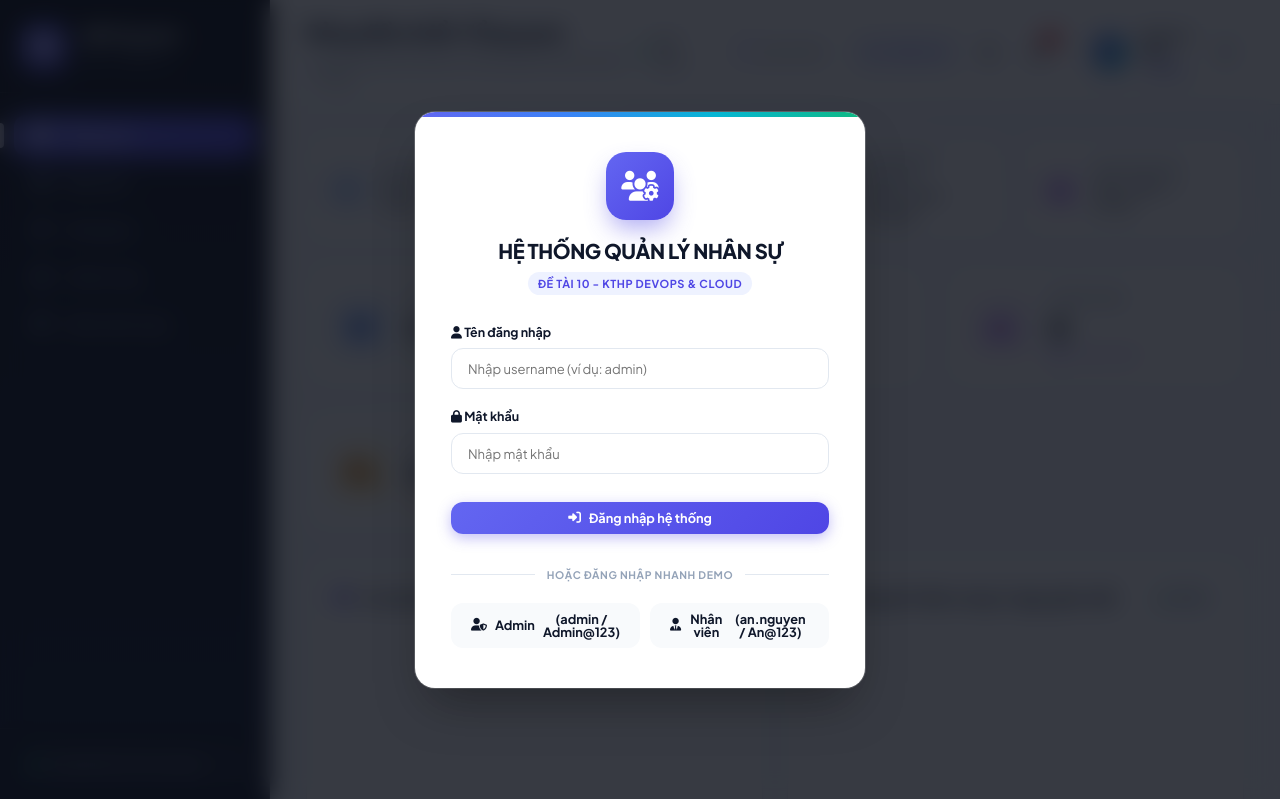
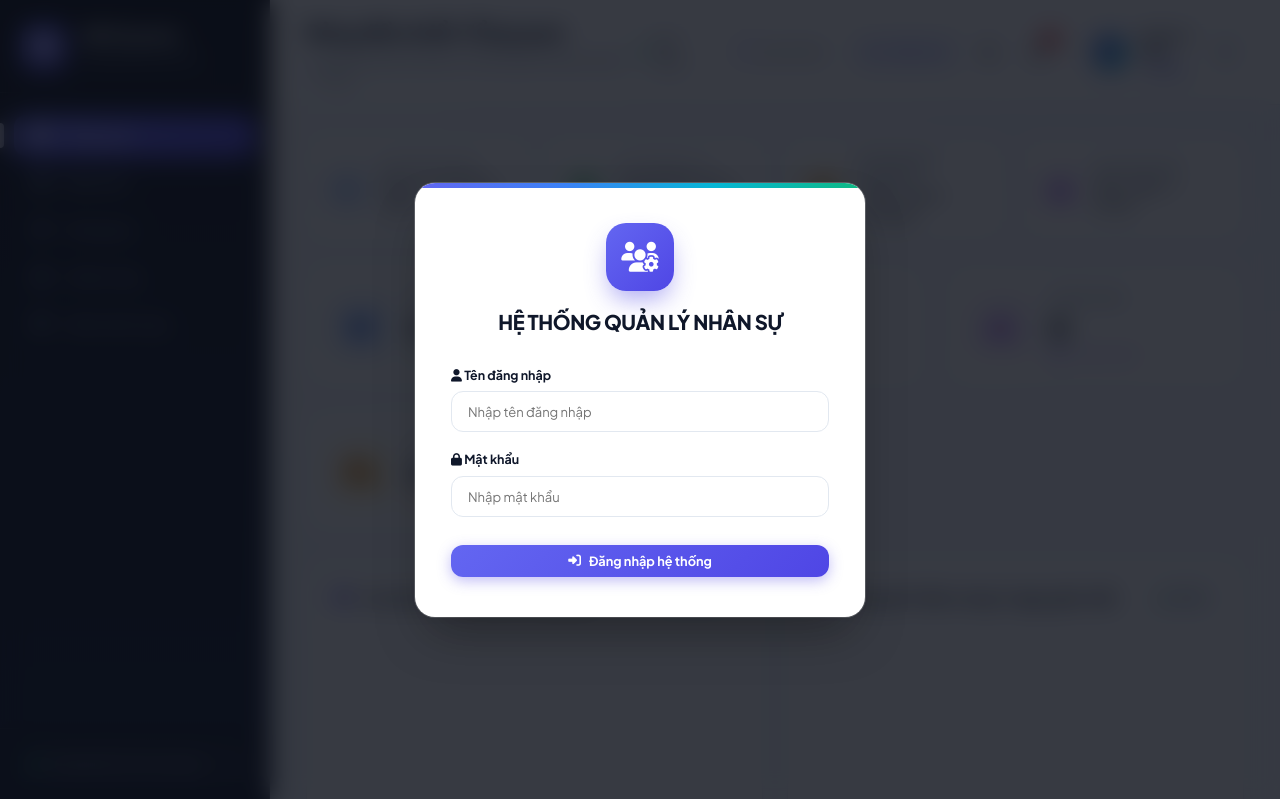
Before and after one commit to Qtruong26/H-th-ng-Qu-n-l-Nh-n-s-HRM-, a website: page app/src/public/index.html in a window 1280 px wide. Shown: the top 799 px of the page. Drawn offline with nearby package versions, Linux system fonts and the light colour scheme.

Commit message:
refactor(ui): bỏ phần đăng nhập nhanh demo và dòng đề tài ở modal đăng nhập

```diff
--- a/app/src/public/index.html
+++ b/app/src/public/index.html
@@ -3,7 +3,7 @@
 <head>
   <meta charset="UTF-8">
   <meta name="viewport" content="width=device-width, initial-scale=1.0">
-  <title>Hệ thống Quản lý Nhân sự (HRM) - KTHP Đề 10</title>
+  <title>Hệ thống Quản lý Nhân sự (HRM) Enterprise</title>
   <link rel="preconnect" href="https://fonts.googleapis.com">
   <link rel="preconnect" href="https://fonts.gstatic.com" crossorigin>
   <link href="https://fonts.googleapis.com/css2?family=Plus+Jakarta+Sans:ital,wght@0,400;0,500;0,600;0,700;0,800;1,400;1,600&family=JetBrains+Mono:wght@400;500;600&display=swap" rel="stylesheet">
@@ -22,7 +22,6 @@
           <i class="fa-solid fa-users-gear"></i>
         </div>
         <h2>HỆ THỐNG QUẢN LÝ NHÂN SỰ</h2>
-        <span class="login-subtitle">ĐỀ TÀI 10 - KTHP DEVOPS & CLOUD</span>
       </div>
 
       <div id="login-error-alert" class="alert-error" style="display: none;"></div>
@@ -30,7 +29,7 @@
       <form id="login-form">
         <div class="form-group">
           <label><i class="fa-solid fa-user"></i> Tên đăng nhập</label>
-          <input type="text" id="login-username" class="form-control" required placeholder="Nhập username (ví dụ: admin)">
+          <input type="text" id="login-username" class="form-control" required placeholder="Nhập tên đăng nhập">
         </div>
         <div class="form-group">
           <label><i class="fa-solid fa-lock"></i> Mật khẩu</label>
@@ -40,18 +39,6 @@
           <i class="fa-solid fa-right-to-bracket"></i> Đăng nhập hệ thống
         </button>
       </form>
-
-      <div class="quick-login-section">
-        <div class="divider"><span>HOẶC ĐĂNG NHẬP NHANH DEMO</span></div>
-        <div class="quick-login-buttons">
-          <button type="button" class="btn btn-demo-admin" id="btn-quick-admin">
-            <i class="fa-solid fa-user-shield"></i> <strong>Admin</strong> (admin / Admin@123)
-          </button>
-          <button type="button" class="btn btn-demo-user" id="btn-quick-user-an">
-            <i class="fa-solid fa-user-tie"></i> <strong>Nhân viên</strong> (an.nguyen / An@123)
-          </button>
-        </div>
-      </div>
     </div>
   </div>
 
@@ -61,7 +48,7 @@
       <div class="brand-icon"><i class="fa-solid fa-users-gear"></i></div>
       <div class="brand-text">
         <h2>HRM System</h2>
-        <span>KTHP - Đề tài 10</span>
+        <span>Enterprise Edition</span>
       </div>
     </div>
 
@@ -298,7 +285,7 @@
           <!-- Quick Monitoring Status Box -->
           <div class="widget-card infra-status">
             <div class="card-header">
-              <h3><i class="fa-solid fa-shield-halved"></i> Trạng thái Hạ tầng DevOps (Đề 10)</h3>
+              <h3><i class="fa-solid fa-shield-halved"></i> Trạng thái Hạ tầng DevOps</h3>
             </div>
             <ul class="infra-list">
               <li>
```
